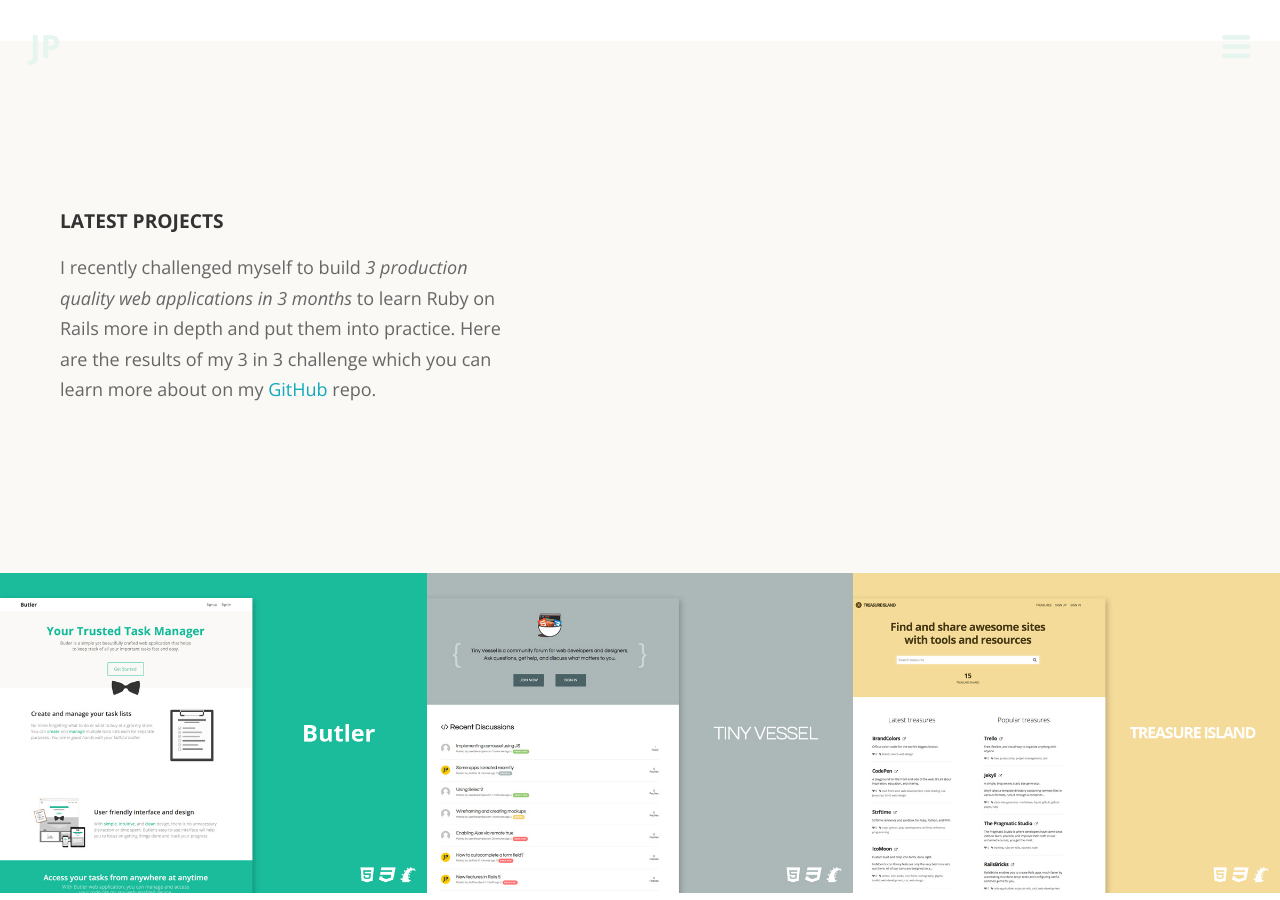
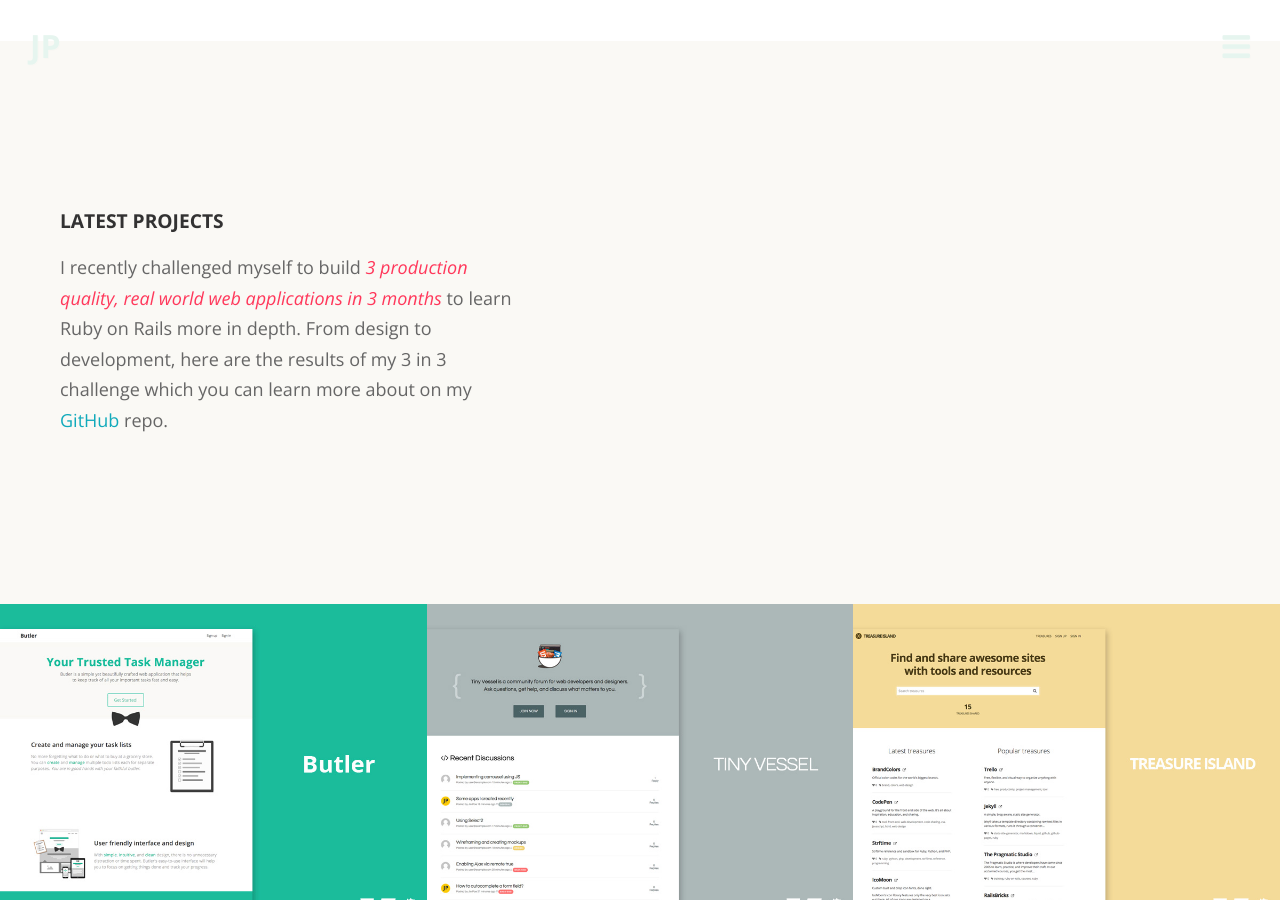
Before and after one commit to jinpae/portfolio_site, a Jekyll site: the page built from index.html, in a window 1280 px wide and 900 px high, scrolled down 1443 px. Built offline with Jekyll 4.4.1, drawn with Linux system fonts in a browser that asks for light colours; nearby versions of some CDN libraries; Markdown is read by kramdown in place of the engine named in the settings.

Commit message:
Revise work intro wording and put some pretty colors to emphasize key phrase

```diff
--- a/_includes/work-intro.html
+++ b/_includes/work-intro.html
@@ -2,7 +2,7 @@
 	<div class="container">
 		<div class="wp2 work-content">
 			<h2 class="subtitle">Latest Projects</h2>
-			<p class="text-md">I recently challenged myself to build <em>3 production quality web applications in 3 months</em> to learn Ruby on Rails more in depth and put them into practice. Here are the results of my 3 in 3 challenge which you can learn more about on my <a href="https://github.com/jinpae" target="_blank">GitHub</a> repo.</p>
+			<p class="text-md">I recently challenged myself to build <em>3 production quality, real world web applications in 3 months</em> to learn Ruby on Rails more in depth. From design to development, here are the results of my 3 in 3 challenge which you can learn more about on my <a href="https://github.com/jinpae" target="_blank">GitHub</a> repo.</p>
 		</div>
 	</div>
 </section>
--- a/_scss/_work.scss
+++ b/_scss/_work.scss
@@ -14,6 +14,10 @@
 
 .work-content {
 	max-width: 460px;
+
+	em {
+		color: $pink;
+	}
 }
 
 #work {
--- a/assets/css/main.css
+++ b/assets/css/main.css
@@ -727,6 +727,8 @@
 
 .work-content {
   max-width: 460px; }
+  .work-content em {
+    color: #ff385b; }
 
 #work {
   padding: 0; }
```
